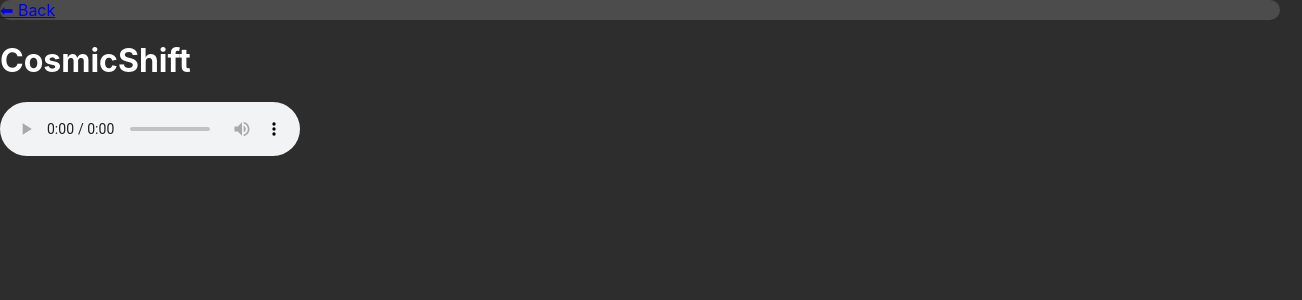
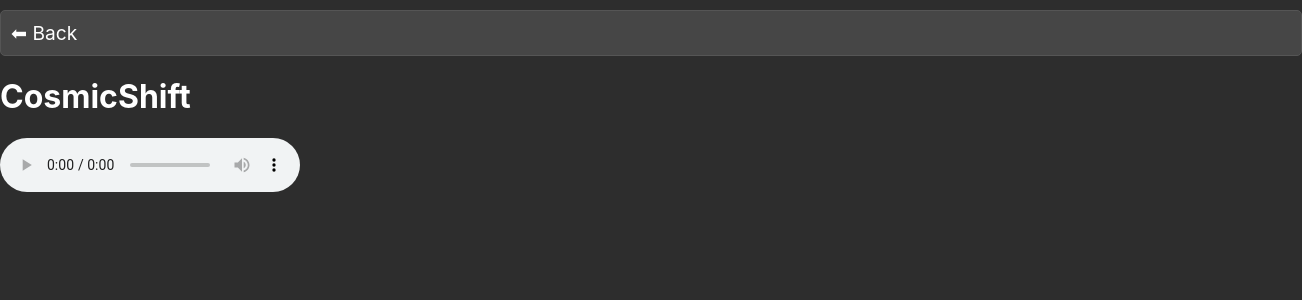
Before and after one commit to Shawnifeh/music-program, a React (Create React App) app: page /song/1 in a window 1280 px wide. Shown: the top 300 px of the page, 1302 px wide, since content can reach past the window. Built offline with nearby package versions, Linux system fonts and the light colour scheme.

Commit message:
big update

```diff
--- a/src/Home.css
+++ b/src/Home.css
@@ -7,10 +7,22 @@
     border-radius: 5px;
     font-size: larger;
     border: 1px solid rgb(85, 85, 85);
-    transition: ease-in-out 0.2s;
+    text-decoration: none;
+    display: block;
+    width: 100%;
+    transition: ease-in-out 0.2s
+
 }
 
 .music-link:hover {
     background-color: rgb(85, 85, 85);
     border: 1px solid rgb(100, 100, 100);
 }
+
+.search-bar{
+    padding: 10px;
+    margin: 20px 0;
+    background-color: rgb(224, 224, 224);
+    color: rgb(89, 89, 89);
+    border-radius: none;
+}
--- a/src/Home.js
+++ b/src/Home.js
@@ -1,3 +1,56 @@
+import { Link } from "react-router-dom";
+import { useState, useEffect } from "react";
+import './Home.css';
+
+function Home() {
+  const [query, setQuery] = useState("");
+  const [songs, setSongs] = useState([]);
+
+  // Load all songs on first load
+  useEffect(() => {
+    fetch("http://127.0.0.1:5000/search?q=")
+      .then(res => res.json())
+      .then(data => setSongs(data));
+  }, []);
+
+  const searchSongs = () => {
+    fetch("http://127.0.0.1:5000/search?q=" + query)
+      .then(res => res.json())
+      .then(data => setSongs(data));
+  };
+
+  return (
+    <div>
+      <h1>My Music</h1>
+
+      {/* SEARCH */}
+      <input
+      className="search-bar"
+        placeholder="Search music..."
+        value={query}
+        onChange={(e) => setQuery(e.target.value)}
+      />
+      <button onClick={searchSongs} className="search-bar">
+        Search
+      </button>
+      {/* SONG LIST */}
+      {songs.map((song) => (
+        <div key={song.id}>
+          <Link to={`/song/${song.id}`} className="music-link">
+            {song.name}
+          </Link>
+        </div>
+      ))}
+
+      <div>
+        <Link to="/info/1">info</Link>
+      </div>
+    </div>
+  );
+}
+
+export default Home;
+/*
 import { Link } from "react-router-dom";
 import './Home.css';
 const songs = [
@@ -14,11 +67,9 @@ function Home() {
 
       {songs.map((song) => (
         <div key={song.id}>
-          <div className="music-link">
-          <Link to={`/song/${song.id}`}>
-            {song.name}
-          </Link>
-          </div>
+        <Link to={`/song/${song.id}`} className="music-link">
+          {song.name}
+        </Link>
         </div>
       ))}
       <div>
@@ -29,3 +80,4 @@ function Home() {
 }
 
 export default Home;
+*/
--- a/src/SongPage.css
+++ b/src/SongPage.css
@@ -1,5 +1,15 @@
 .ui{
-  background-color:rgb(76, 76, 76);
-  border-radius: 10px;
+    margin: 10px 0;
+    padding: 10px;
+    cursor: pointer;
+    background-color: rgb(70, 70, 70);
+    color: white;
+    border-radius: 5px;
+    font-size: larger;
+    border: 1px solid rgb(85, 85, 85);
+    text-decoration: none;
+    display: block;
+    width: 100%;
+    transition: ease-in-out 0.2s
 
 }
--- a/src/SongPage.js
+++ b/src/SongPage.js
@@ -18,9 +18,7 @@ function SongPage() {
 
   return (
     <div>
-      <div  className="ui">
-      <Link to="/">⬅ Back</Link>
-     </div>
+      <Link to="/" className="ui">⬅ Back</Link>
       <h1>{song.name}</h1>
 
       <audio controls autoPlay src={song.src}></audio>
```
Also changed, not shown: 1 other file (tests, documents, lock files or other folders).
